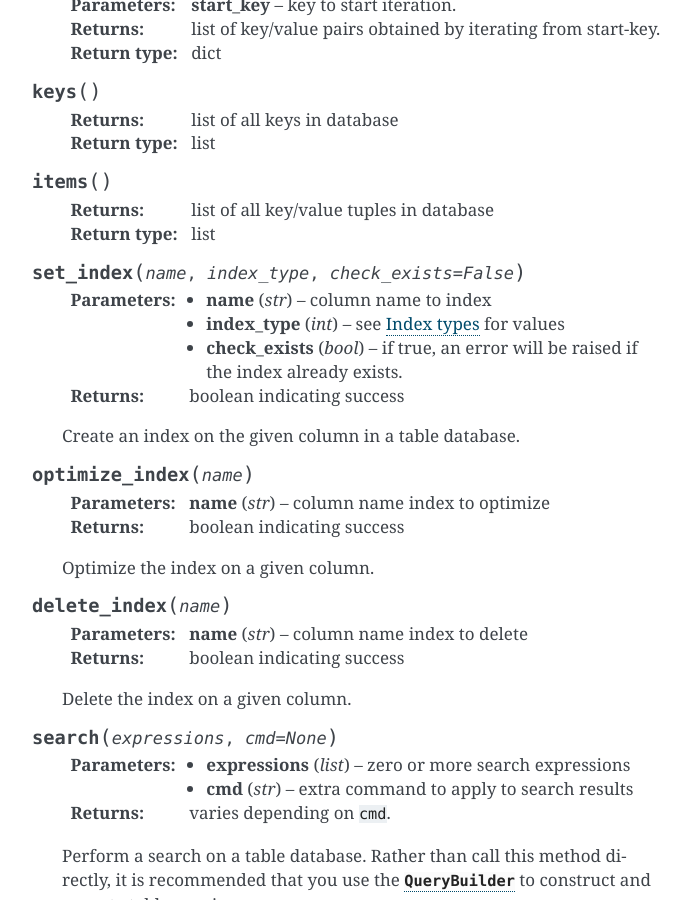
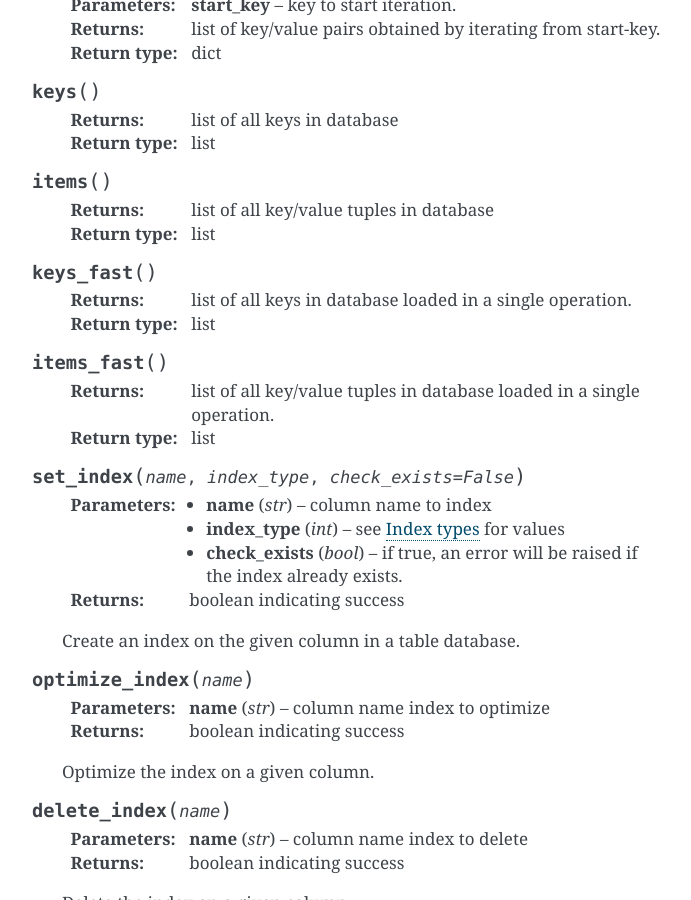
Before and after one commit to coleifer/kt, a Sphinx documentation site: the page built from docs/api.rst, in a window 1280 px wide and 900 px high, scrolled down 13532 px. Shown: the whole window, without its empty margins (418-1109 px from the left). Built offline with Sphinx 7.4.7, drawn with Linux system fonts in a browser that asks for light colours; some of the changed text lies outside the part shown.

Commit message:
Docs for helpers
[skip ci]

```diff
--- a/docs/api.rst
+++ b/docs/api.rst
@@ -690,6 +690,17 @@ Tokyo Tyrant client
         :return: list of all key/value tuples in database
         :rtype: list
 
+    .. py:method:: keys_fast()
+
+        :return: list of all keys in database loaded in a single operation.
+        :rtype: list
+
+    .. py:method:: items_fast()
+
+        :return: list of all key/value tuples in database loaded in a single
+            operation.
+        :rtype: list
+
     .. py:method:: set_index(name, index_type, check_exists=False)
 
         :param str name: column name to index
```
